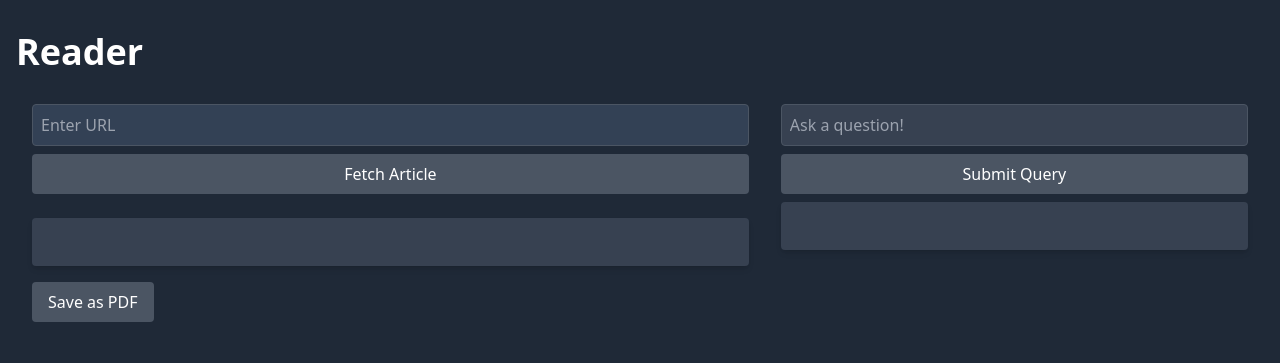
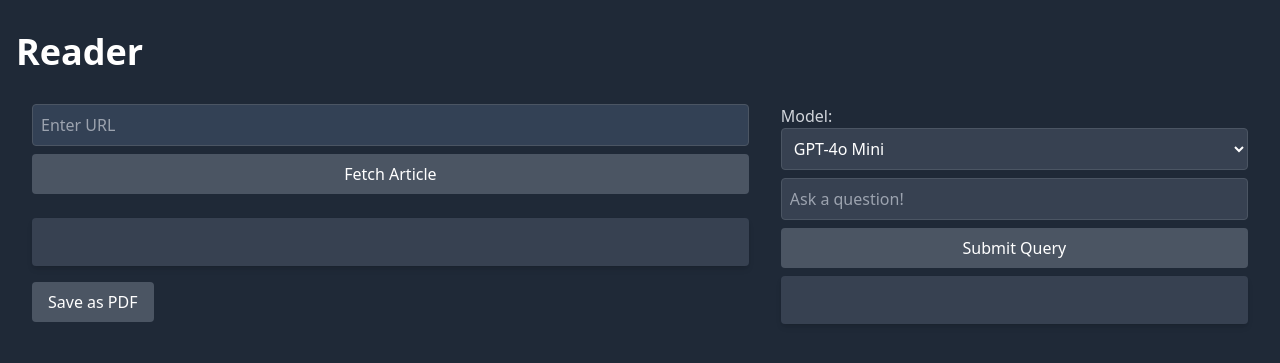
Before and after one commit to francisgreenleaf/Reader, a Flask app: page / in a window 1280 px wide. Shown: the top 363 px of the page. Run offline with Flask 3, Linux system fonts and the light colour scheme; some libraries are stand-ins or nearby versions.

Commit message:
add a model choice drop down

```diff
--- a/app.py
+++ b/app.py
@@ -126,12 +126,13 @@ def generate_pdf(content, images):
     buffer.seek(0)
     return buffer
 
-def create_rag_index(content):
+def create_rag_index(content, model):
     # Create a Document object from the content
     document = Document(text=content)
 
-    # Create service context with ChatOpenAI
-    llm = ChatOpenAI(model_name="gpt-3.5-turbo", temperature=0)
+    # Create service context with selected model
+    print(f"MODEL: {model}")
+    llm = ChatOpenAI(model_name=model, temperature=0)
     service_context = ServiceContext.from_defaults(llm=llm)
 
     # Create index
@@ -171,14 +172,16 @@ def generate_pdf_route():
 def query_article():
     content = request.json['content']
     query = request.json['query']
+    model = request.json.get('model', 'gpt-4o-mini')
 
     try:
-        index = create_rag_index(content)
+        index = create_rag_index(content, model)
         query_engine = index.as_query_engine()
         response = query_engine.query(query)
         return jsonify({"result": str(response)})
     except Exception as e:
         return jsonify({"error": str(e)}), 400
 
+
 if __name__ == '__main__':
     app.run(port=8080,debug=True)
--- a/requirements.txt
+++ b/requirements.txt
@@ -10,3 +10,4 @@ python-dotenv==1.0.1
 requests==2.32.3
 flask==3.0.3
 flask_caching==2.3.0
+pillow==10.4.0
--- a/templates/index.html
+++ b/templates/index.html
@@ -29,25 +29,27 @@
         <h1 id="reader" class="text-4xl font-bold mb-8 text-white">Reader</h1>
         <div class="flex flex-col lg:flex-row gap 4">
             <div class="w-full lg:w-3/5 px-4 mb-4">
-          <input type="text" id="urlInput" placeholder="Enter URL"
-            class="w-full p-2 border rounded bg-dark-200 text-white border-gray-600 mb-2">
-          <button onclick="fetchArticle()"
-            class="w-full bg-gray-600 hover:bg-gray-700 text-white px-4 py-2 rounded mb-2">Fetch Article</button>
+                <input type="text" id="urlInput" placeholder="Enter URL" class="w-full p-2 border rounded bg-dark-200 text-white border-gray-600 mb-2">
+                <button onclick="fetchArticle()" class="w-full bg-gray-600 hover:bg-gray-700 text-white px-4 py-2 rounded mb-2">Fetch Article</button>
                 <div id="error" class="text-red-400 mb-4"></div>
                 <div id="content" class="bg-gray-700 p-6 rounded shadow-md mb-4 text-gray-300"></div>
-          <button onclick="generatePDF()"
-            class="bg-gray-600 hover:bg-gray-700 text-white px-4 py-2 rounded">Save as PDF</button>
+                <button onclick="generatePDF()" class="bg-gray-600 hover:bg-gray-700 text-white px-4 py-2 rounded">Save as PDF</button>
             </div>
             <div class="w-full lg:w-2/5 px-4">
-          <input type="text" id="queryInput" placeholder="Ask a question!"
-            class="w-full p-2 border rounded bg-gray-700 text-white border-gray-600 mb-2">
-          <button onclick="queryArticle()"
-            class="w-full bg-gray-600 hover:bg-gray-700 text-white px-4 py-2 rounded mb-2">Submit Query</button>
+                <label for="modelSelect">Model:</label>
+                <select id="modelSelect" class="w-full p-2 border rounded bg-gray-700 text-white border-gray-600 mb-2">
+                    <option default value="gpt-4o-mini">GPT-4o Mini</option>
+                    <option value="gpt-3.5-turbo">GPT-3.5 Turbo</option>
+                    <option value="gpt-4o">GPT-4o</option>
+                </select>
+                <input type="text" id="queryInput" placeholder="Ask a question!" class="w-full p-2 border rounded bg-gray-700 text-white border-gray-600 mb-2">
+                <button onclick="queryArticle()" class="w-full bg-gray-600 hover:bg-gray-700 text-white px-4 py-2 rounded mb-2">Submit Query</button>
                 <div id="queryResult" class="bg-gray-700 p-6 rounded shadow-md text-gray-300"></div>
             </div>
         </div>
     </div>
 </body>
+
 <script>
     async function fetchArticle() {
         const url = document.getElementById('urlInput').value;
@@ -93,6 +95,7 @@
 
     async function queryArticle() {
         const query = document.getElementById('queryInput').value;
+        const model = document.getElementById('modelSelect').value;
         const contentElement = document.getElementById('content');
         const queryResultElement = document.getElementById('queryResult');
         const content = contentElement.innerText;
@@ -100,13 +103,12 @@
         queryResultElement.textContent = 'Generating Response...';
 
         try {
-                const response = await axios.post('/query', { content: content, query: query });
+            const response = await axios.post('/query', { content: content, query: query, model: model });
             queryResultElement.textContent = response.data.result;
         } catch (error) {
             queryResultElement.textContent = 'Error querying article: ' + (error.response?.data?.error || error.message);
         }
     }
 </script>
-</body>
 
 </html>
```
Lines whose indentation alone changed are shown as unchanged.
